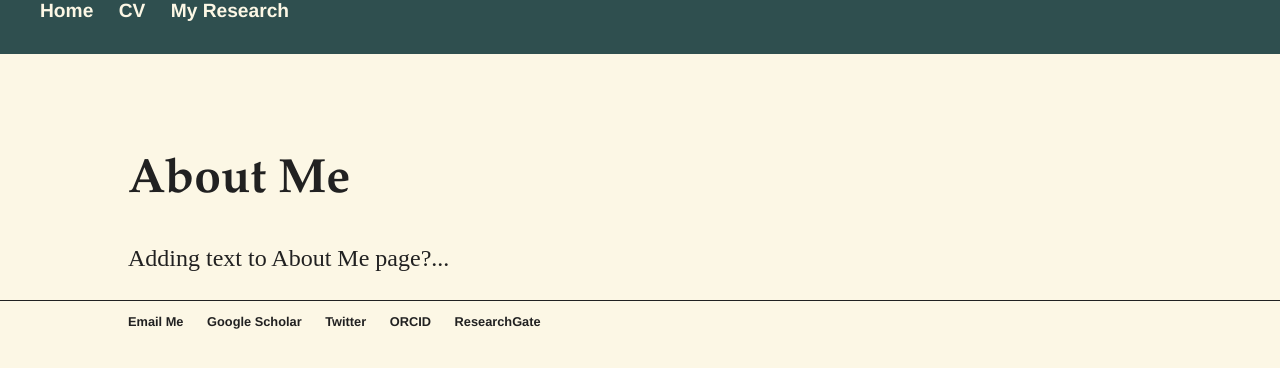
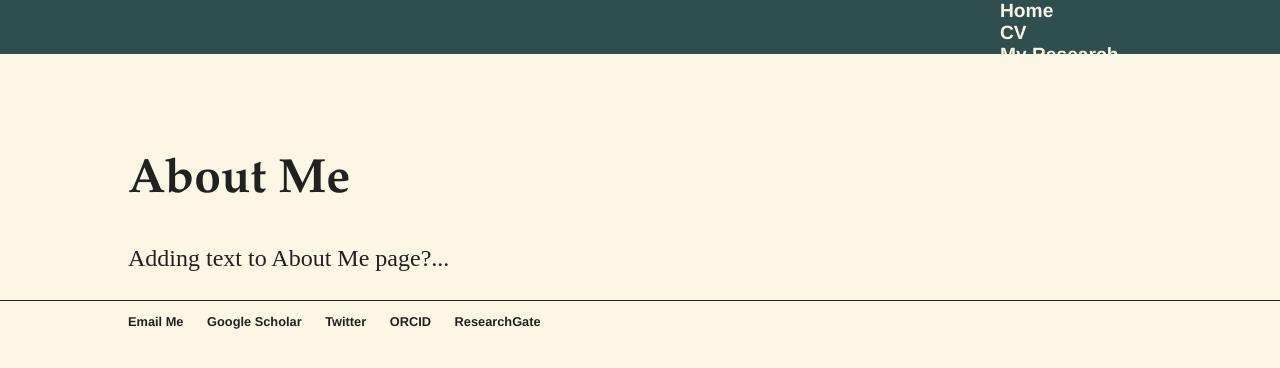
Before and after one commit to alyssa-stansfield/alyssa-stansfield.github.io, a Jekyll site: the page built from about/index.html, in a window 1280 px wide. Shown: the top 368 px of the page. Built offline with Jekyll 4.4.1, drawn with Linux system fonts in a browser that asks for light colours.

Commit message:
Trying to change alignment of nav bar text

```diff
--- a/css/main.css
+++ b/css/main.css
@@ -33,7 +33,8 @@ nav ul {
 
 nav a {
      color:#FCF7E5;
-     padding-top:25px;
+     margin-top:25px;
+     padding-left:75%;
 }
 
 
--- a/index.html
+++ b/index.html
@@ -4,9 +4,10 @@ title: Alyssa Stansfield, PhD
 ---
 
 
+<img class="wrap" src="assets/agu_pic_rounded.png" width="300px" />
+
 <h1>Alyssa M. Stansfield, PhD</h1>
 
-<img class="wrap" src="assets/agu_pic_rounded.png" width="300px" />
 <div class="blurb">
 	<p align="left" >I'm currently an <a href="https://www.nsf.gov/awardsearch/showAward?AWD_ID=2204138&HistoricalAwards=false">NSF AGS Postdoctoral Research Fellow</a> at Colorado State University working with <a href="https://www.atmos.colostate.edu/people/faculty/rasmussen/">Dr. Kristen Rasmussen</a>. My project focuses on understanding how the 3D precipitation structures of tropical cyclones may change due to climate change. My general research interests include tropical cyclones and other extreme weather, climate change and variability, and climate model assessment.</p>
 </div><!-- /.blurb -->
```
